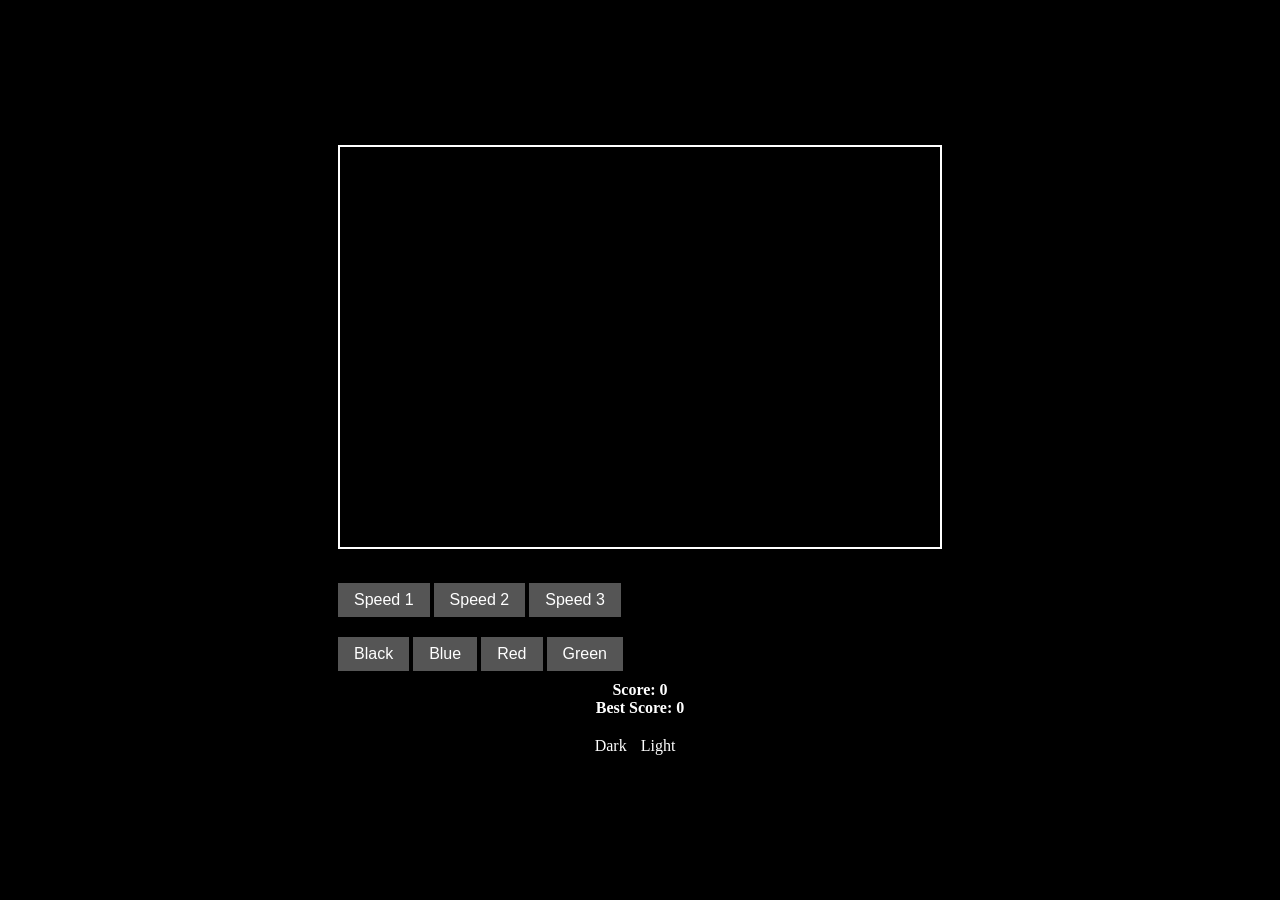
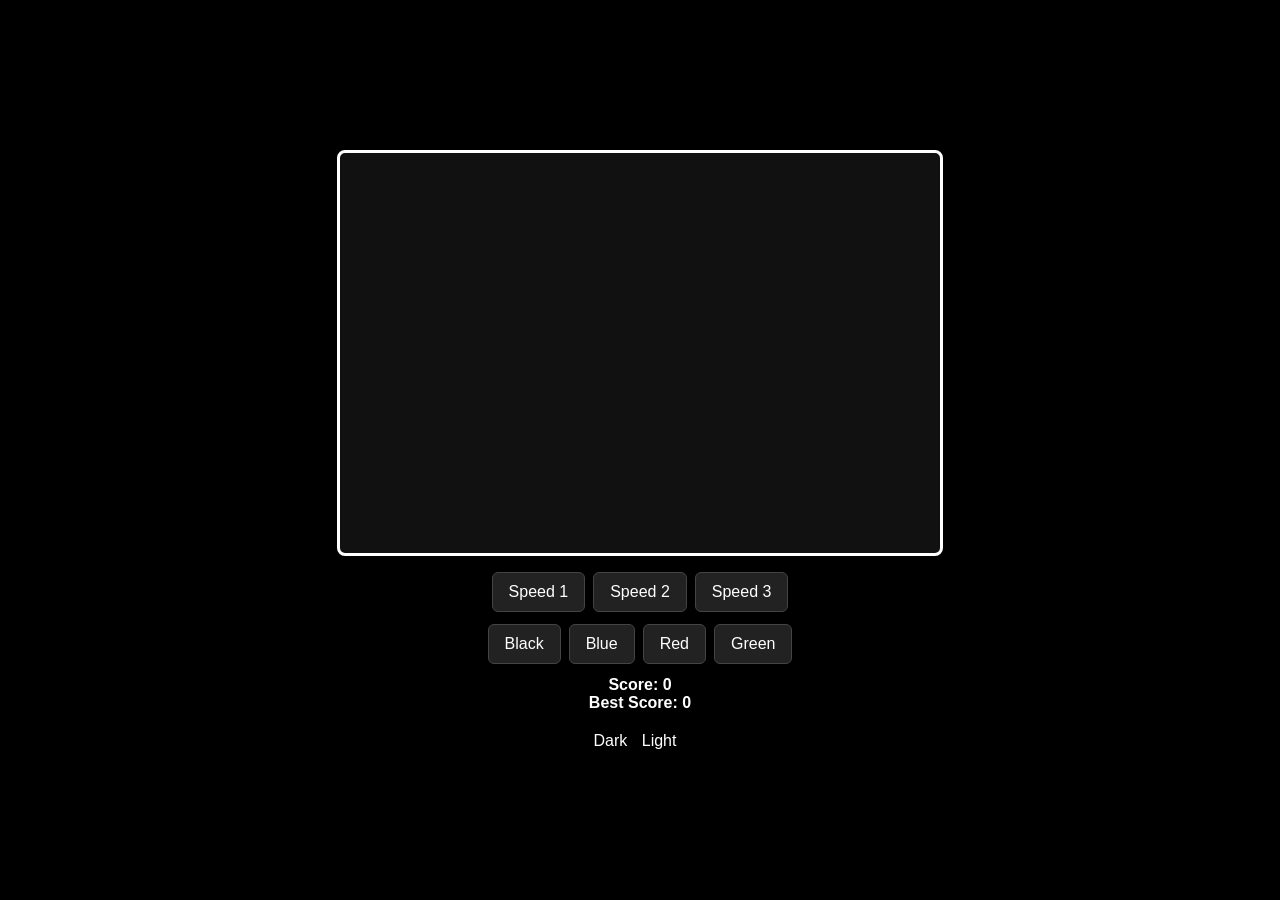

update snake, mechanics

--- a/style.css
+++ b/style.css
@@ -3,66 +3,75 @@ body {
     justify-content: center;
     align-items: center;
     flex-direction: column;
-    height: 100vh;
+    min-height: 100vh;
     margin: 0;
     background-color: #000;
     color: #fff;
+    font-family: Arial, sans-serif;
+}
+
+#gameArea {
+    display: flex;
+    flex-direction: column;
+    align-items: center;
 }
 
 canvas {
-    border: 2px solid #fff;
-    margin-bottom: 20px;
+    border: 3px solid #fff;
+    border-radius: 8px;
+    background-color: #111;
+    margin-bottom: 16px;
 }
 
+.controls,
+.speed-buttons,
+.color-buttons,
+.scoreboard,
 .menu {
-    padding : 5px;
-    text-align: center;
-    margin-top: 20px;
-    
+    display: flex;
+    flex-wrap: wrap;
+    justify-content: center;
+    gap: 8px;
+    margin-bottom: 12px;
 }
 
+button,
+select,
 .save-input {
-    margin-right: 10px;
-    margin-bottom: 10px;
-    background-color: #555;
-    border: none;
-    color: #fff;
-    padding: 5px 10px;
-    font-size: 16px;
+    border-radius: 6px;
 }
 
 button {
-    margin-top: 10px;
-    margin-bottom: 10px;
-    background-color: #555;
-    border: none;
+    background-color: #222;
+    border: 1px solid #444;
     color: #fff;
-    padding: 8px 16px;
+    padding: 10px 16px;
     font-size: 16px;
     cursor: pointer;
+    transition: background-color 0.15s ease, transform 0.15s ease;
 }
 
 button:hover {
-    background-color: #777;
+    background-color: #444;
+    transform: translateY(-1px);
 }
 
+.save-input,
 select {
-    margin-top: 10px;
-    margin-bottom: 10px;
-    background-color: #555;
-    border: none;
+    background-color: #222;
+    border: 1px solid #444;
     color: #fff;
-    padding: 8px 16px;
+    padding: 10px 12px;
     font-size: 16px;
 }
 
-option {
-    background-color: #555;
-    color: #fff;
-}
-
-option:hover {
-    background-color: #777;
+.menu {
+    padding: 12px;
+    text-align: center;
+    width: min(600px, 100%);
+    background: rgba(255,255,255,0.05);
+    border: 1px solid rgba(255,255,255,0.1);
+    border-radius: 10px;
 }
 
 .theme-switcher {
@@ -79,14 +88,18 @@ option:hover {
 }
 
 .theme-switcher input[type="radio"] + label {
-    background-color: #555;
+    background-color: #222;
     color: #fff;
-    padding: 5px 10px;
+    padding: 8px 12px;
     cursor: pointer;
+    border-radius: 6px;
+    border: 1px solid #444;
 }
 
 .theme-switcher input[type="radio"]:checked + label {
-    background-color: #777;
+    background-color: #fff;
+    color: #000;
+    border-color: #888;
 }
 
 .dark-theme {
@@ -95,10 +108,27 @@ option:hover {
 }
 
 .light-theme {
-    background-color: #fff;
-    color: #000;
+    background-color: #f5f5f5;
+    color: #111;
 }
 
 .light-theme canvas {
-    border-color: #000;
+    border-color: #111;
+}
+
+.light-theme button,
+.light-theme select,
+.light-theme .save-input {
+    background-color: #fff;
+    color: #111;
+    border-color: #ccc;
+}
+
+.scoreboard > div {
+    background: rgba(255,255,255,0.08);
+    padding: 10px 14px;
+    border-radius: 10px;
+    min-width: 120px;
+    text-align: center;
+    font-weight: bold;
 }
